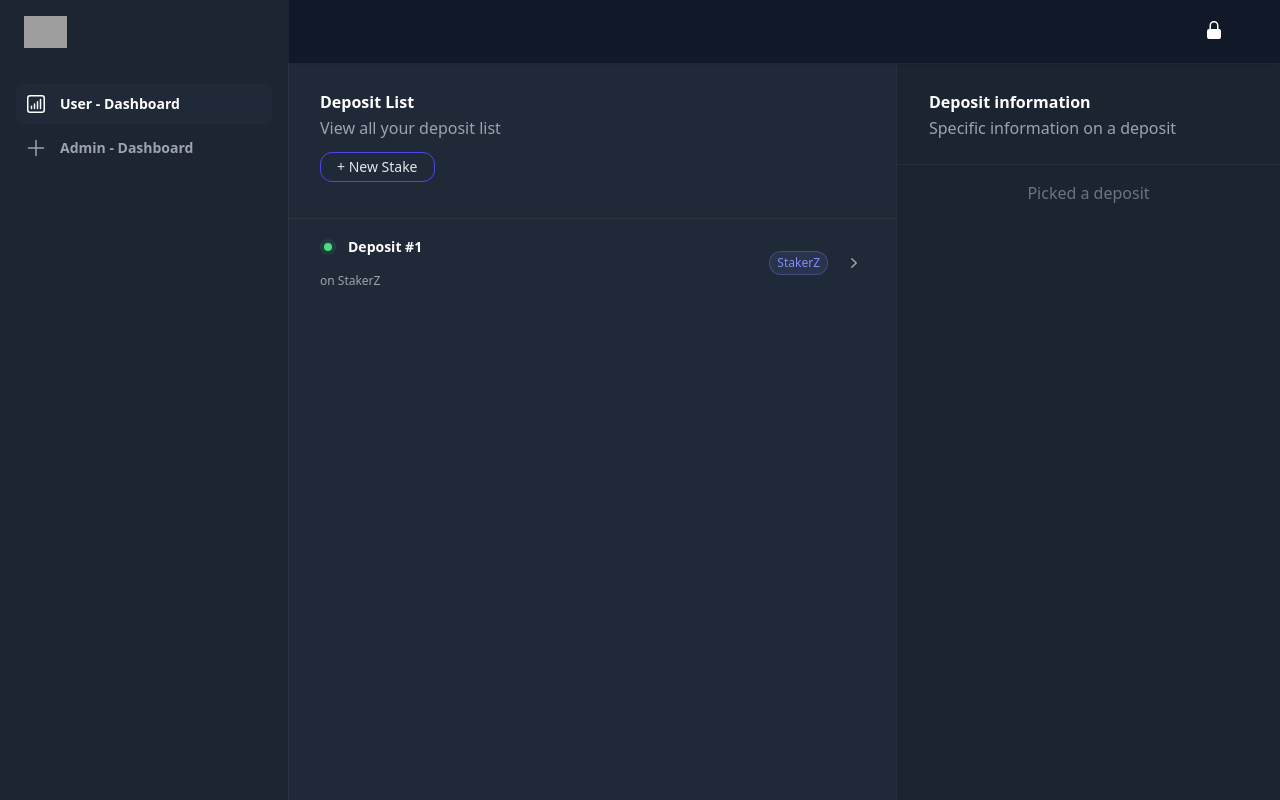
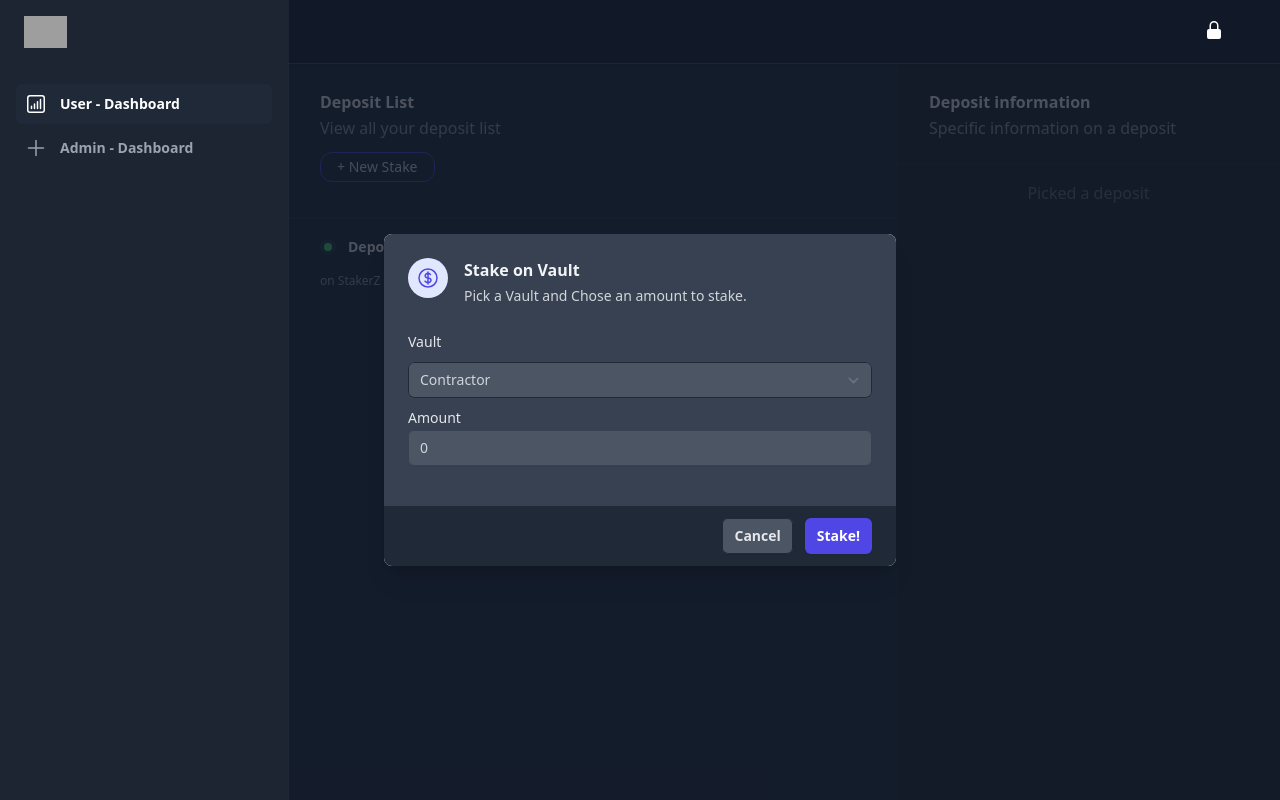
Before and after one commit to Rgascoin/arken.fi, a Next.js app in the folder frontend/: page /app/userDashboard in a window 1280 px wide. Both pictures are taken after a click on the button "+ New Stake". Built offline with nearby package versions, Linux system fonts and the light colour scheme; grey boxes are pictures that could not be loaded.

Commit message:
Feat: Add staking modal on dashboard

```diff
--- a/frontend/src/components/app/dashboard/core.tsx
+++ b/frontend/src/components/app/dashboard/core.tsx
@@ -1,8 +1,34 @@
+import { Dialog, Transition } from '@headlessui/react';
+import { CurrencyDollarIcon } from '@heroicons/react/24/outline';
+import React, { Fragment, useEffect, useRef, useState } from 'react';
+
 import MainPanel from './mainPanel';
 import SidePanel from './sidePanel';
 
+type ModalFormData = {
+	vault: string;
+	amount: number;
+};
+
 const Core = () => {
+	const [modalFormData, setModalFormData] = useState<ModalFormData>({
+		vault: '',
+		amount: 0,
+	});
+
+	const [open, setOpen] = useState(false);
+	const cancelButtonRef = useRef(null);
+
+	const onChange = (e: any) => {
+		setModalFormData({ ...modalFormData, [e.target.name]: e.target.value });
+	};
+
+	const requestStaking = () => {
+		console.log(modalFormData);
+	};
+
 	return (
+		<>
 			<div>
 				<main className="lg:pr-96">
 					<header className="flex items-center justify-between border-b border-white/5 p-4 sm:p-6 lg:px-8">
@@ -10,6 +36,9 @@ const Core = () => {
 							<h1 className="text-base font-semibold leading-7 text-white">Deposit List</h1>
 							<h2>View all your deposit list</h2>
 							<button
+								onClick={() => {
+									setOpen(true);
+								}}
 								className={
 									'my-3 cursor-pointer rounded-xl border border-indigo-600 px-4 py-1 text-sm text-gray-200 transition-all duration-150 ease-in-out hover:scale-105 hover:border-indigo-700 hover:bg-indigo-600'
 								}
@@ -26,6 +55,124 @@ const Core = () => {
 				{/* Side feed */}
 				<SidePanel />
 			</div>
+
+			{/* Staking Modal */}
+			<Transition.Root show={open} as={Fragment}>
+				<Dialog as="div" className="relative z-10" initialFocus={cancelButtonRef} onClose={setOpen}>
+					<Transition.Child
+						as={Fragment}
+						enter="ease-out duration-300"
+						enterFrom="opacity-0"
+						enterTo="opacity-100"
+						leave="ease-in duration-200"
+						leaveFrom="opacity-100"
+						leaveTo="opacity-0"
+					>
+						<div className="fixed inset-0 bg-gray-900 bg-opacity-75 transition-opacity" />
+					</Transition.Child>
+
+					<div className="fixed inset-0 z-10 overflow-y-auto">
+						<div className="flex min-h-full items-end justify-center p-4 text-center sm:items-center sm:p-0">
+							<Transition.Child
+								as={Fragment}
+								enter="ease-out duration-300"
+								enterFrom="opacity-0 translate-y-4 sm:translate-y-0 sm:scale-95"
+								enterTo="opacity-100 translate-y-0 sm:scale-100"
+								leave="ease-in duration-200"
+								leaveFrom="opacity-100 translate-y-0 sm:scale-100"
+								leaveTo="opacity-0 translate-y-4 sm:translate-y-0 sm:scale-95"
+							>
+								<Dialog.Panel className="relative overflow-hidden rounded-lg bg-white text-left shadow-xl transition-all sm:my-8 sm:w-full sm:max-w-lg">
+									<div className="bg-gray-700 px-4 pb-4 pt-5 sm:p-6 sm:pb-4">
+										<div className="sm:flex sm:items-start">
+											<div className="mx-auto flex h-12 w-12 shrink-0 items-center justify-center rounded-full bg-indigo-100 sm:mx-0 sm:h-10 sm:w-10">
+												<CurrencyDollarIcon
+													className="h-6 w-6 text-indigo-600"
+													aria-hidden="true"
+												/>
+											</div>
+											<div className="mt-3 text-center sm:ml-4 sm:mt-0 sm:text-left">
+												<Dialog.Title
+													as="h3"
+													className="text-base font-semibold leading-6 text-gray-100"
+												>
+													Stake on Vault
+												</Dialog.Title>
+												<div className="mt-1">
+													<p className="text-sm text-gray-300">
+														Pick a Vault and Chose an amount to stake.
+													</p>
+												</div>
+											</div>
+										</div>
+										<div className={'my-6'}>
+											<div>
+												<label
+													htmlFor="vault"
+													className="block text-sm font-medium leading-6 text-gray-200"
+												>
+													Vault
+												</label>
+												<select
+													id="vault"
+													name="vault"
+													value={modalFormData.vault} // Provide the value prop to make it a controlled component
+													onChange={onChange}
+													className="mt-2 block w-full rounded-md border-0 bg-gray-600 py-1.5 pl-3 pr-10 text-gray-300 ring-1 ring-inset ring-gray-800 focus:ring-2 focus:ring-indigo-600 sm:text-sm sm:leading-6"
+												>
+													<option>Contractor</option>
+													<option>SupraDai</option>
+													<option>SuperDodo</option>
+												</select>
+											</div>
+											<div className={'mt-2'}>
+												<label
+													htmlFor="amount"
+													className="block text-sm font-medium leading-6 text-gray-200"
+												>
+													Amount
+												</label>
+												<div className="">
+													<input
+														type="number"
+														name="amount"
+														id="amount"
+														value={modalFormData.amount}
+														onChange={onChange}
+														className="block w-full rounded-md border-0 bg-gray-600 px-3 py-1.5 text-gray-300 shadow-sm ring-1 ring-inset ring-gray-700 placeholder:text-gray-400 focus:ring-2 focus:ring-inset focus:ring-indigo-600 sm:text-sm sm:leading-6"
+														placeholder="0.00"
+														aria-describedby="form text input"
+													/>
+												</div>
+											</div>
+										</div>{' '}
+									</div>
+									<div className="bg-gray-800 px-4 py-3 sm:flex sm:flex-row-reverse sm:px-6">
+										<button
+											className="inline-flex w-full justify-center rounded-md bg-indigo-600 px-3 py-2 text-sm font-semibold text-white shadow-sm transition-all duration-150 ease-in-out hover:scale-105 hover:bg-indigo-500 sm:ml-3 sm:w-auto"
+											onClick={() => {
+												setOpen(false);
+												requestStaking();
+											}}
+										>
+											Stake!
+										</button>
+										<button
+											type="button"
+											className="mt-3 inline-flex w-full justify-center rounded-md bg-gray-600 px-3 py-2 text-sm font-semibold text-gray-200 shadow-sm ring-1 ring-inset ring-gray-800 transition-all duration-150 ease-in-out hover:scale-105 hover:bg-gray-700 sm:mt-0 sm:w-auto"
+											onClick={() => setOpen(false)}
+											ref={cancelButtonRef}
+										>
+											Cancel
+										</button>
+									</div>
+								</Dialog.Panel>
+							</Transition.Child>
+						</div>
+					</div>
+				</Dialog>
+			</Transition.Root>
+		</>
 	);
 };
 
--- a/frontend/src/components/app/dashboard/mainPanel.tsx
+++ b/frontend/src/components/app/dashboard/mainPanel.tsx
@@ -9,7 +9,7 @@ const deployments = [
 		depositName: 'Deposit #1',
 		color: 'text-green-400 bg-green-400/10',
 		description: 'on StakerZ',
-		data: 'StakerZ',
+		data: '123.00 ETH',
 		dataColor: 'text-indigo-400 bg-indigo-400/10 ring-indigo-400/30',
 		stats: [
 			{ name: 'Vault Balance', value: '23,533.00', unit: 'eth' },
--- a/frontend/src/components/app/dashboard/sidePanel.tsx
+++ b/frontend/src/components/app/dashboard/sidePanel.tsx
@@ -92,8 +92,8 @@ const SidePanel = () => {
 										</label>
 										<div className="mt-2">
 											<input
-												type="text"
-												name="text"
+												type="number"
+												name="number"
 												id="dataForm"
 												value={dataForm}
 												onChange={(e: any) => {
```
Lines whose indentation alone changed are shown as unchanged.
